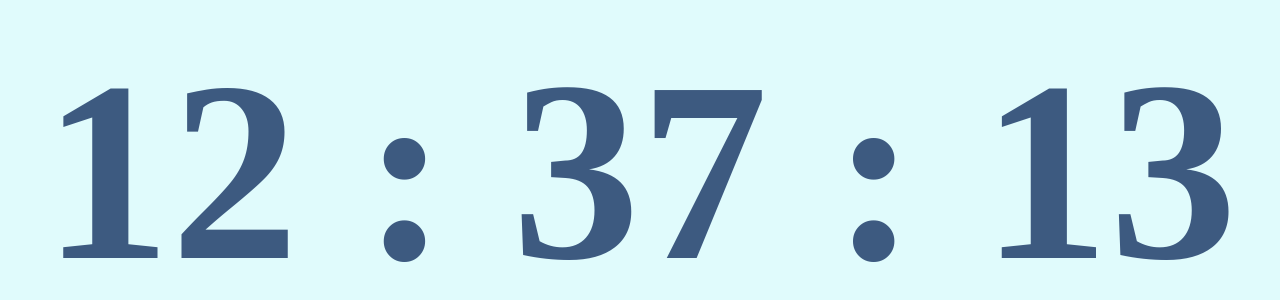
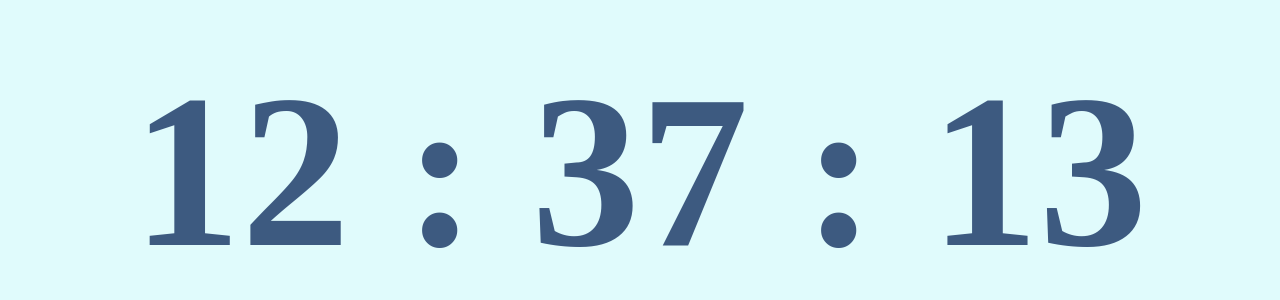
Before and after one commit to muxtorjonovazizbek/liveclock, a plain HTML site: page index.html in a window 1280 px wide. Shown: the part 236-536 px from the top of the page. Drawn offline with Linux system fonts and the light colour scheme.

Commit message:
clock done

```diff
--- a/index.html
+++ b/index.html
@@ -8,7 +8,7 @@
     <style>
         body {
             color: #3D5A80 ;
-            font-size: clamp(50px, 20vw,1000px);
+            font-size: clamp(50px, 17vw,1000px);
             display: flex;
             font-weight: 600;
             align-items: center;
```
